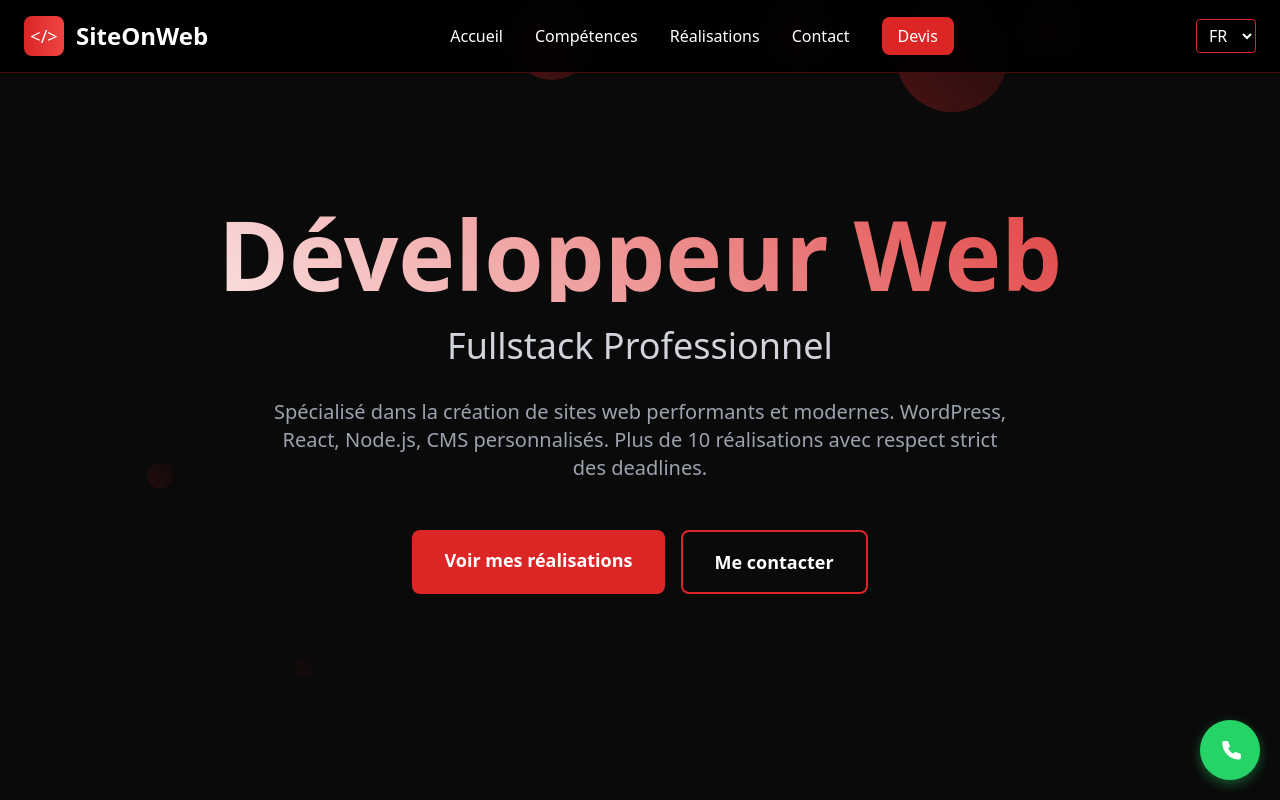
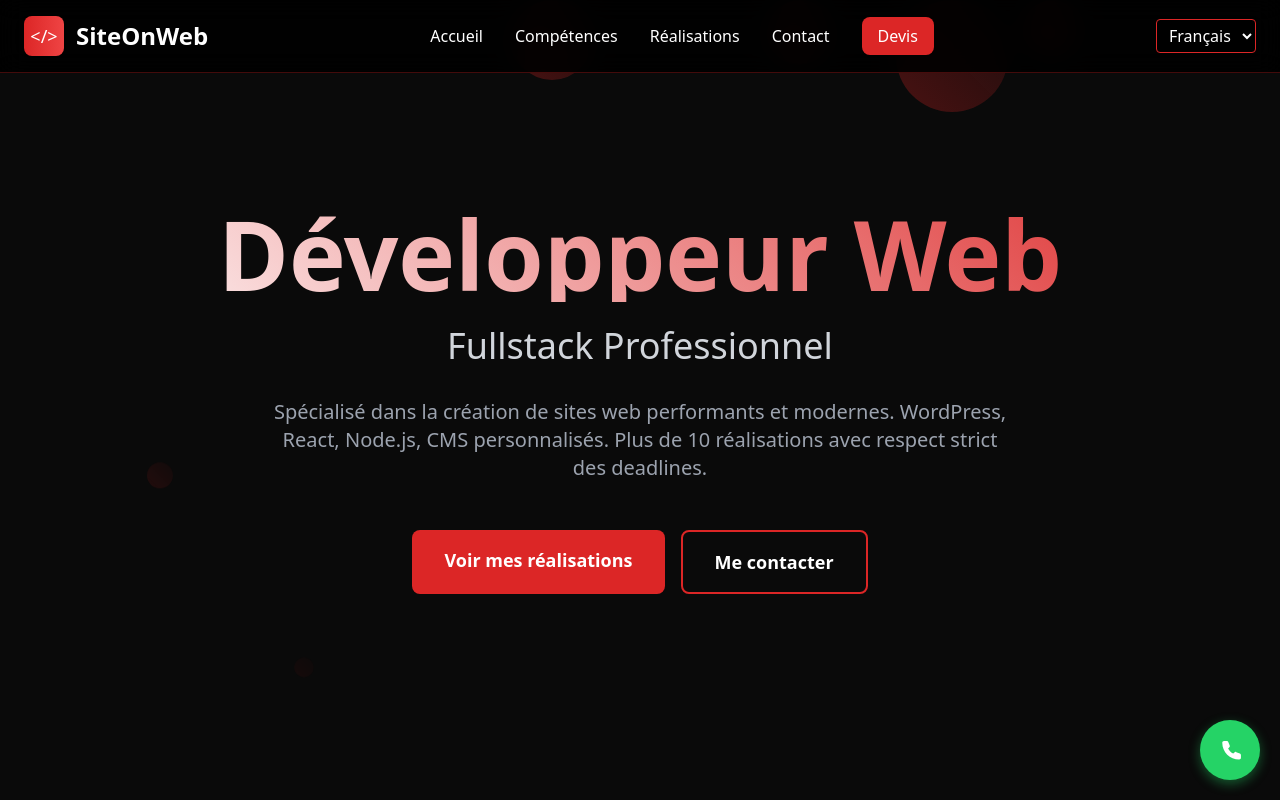
Before and after one commit to Niabag/PortFolio, a React (Vite) app: page / in a window 1280 px wide. Shown: the top 800 px of the page. Built offline with nearby package versions, Linux system fonts and the light colour scheme.

Commit message:
Display full language names in navbar

```diff
--- a/src/components/Navbar.jsx
+++ b/src/components/Navbar.jsx
@@ -52,8 +52,8 @@ export default function Navbar() {
             onChange={(e) => setLang(e.target.value)}
             className="bg-black text-white border border-primary-red rounded px-2 py-1"
           >
-            <option value="fr">FR</option>
-            <option value="en">EN</option>
+            <option value="fr">Français</option>
+            <option value="en">English</option>
           </select>
           <button className="md:hidden text-white z-50" onClick={toggle}>
             <span className="text-xl">{open ? '✖' : '☰'}</span>
@@ -74,8 +74,8 @@ export default function Navbar() {
               }}
               className="w-full bg-black text-white border border-primary-red rounded px-2 py-1"
             >
-              <option value="fr">FR</option>
-              <option value="en">EN</option>
+              <option value="fr">Français</option>
+              <option value="en">English</option>
             </select>
           </div>
           <ul className="space-y-6">
```
